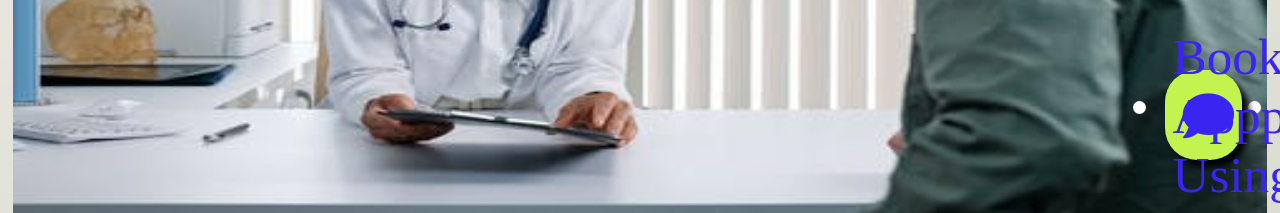
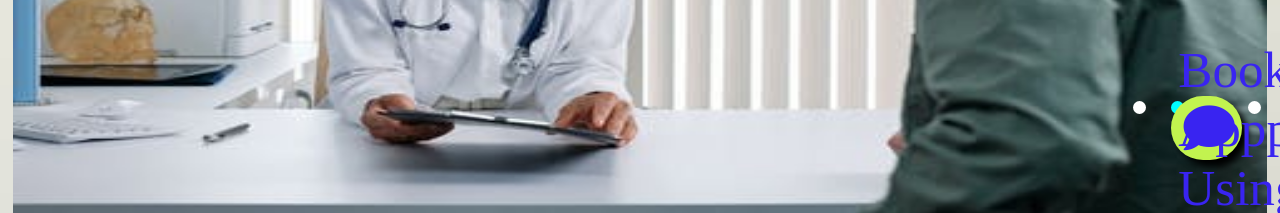
Before and after one commit to Ruchika-Sehgal/Ruchika-Sehgal-Azure-Project-HealthBot, a plain HTML site: page index.html in a window 1280 px wide. Shown: the part 589-802 px from the top of the page. Drawn offline with nearby package versions, Linux system fonts and the light colour scheme; a script that the page names is missing.

Commit message:
Update styles.css

```diff
--- a/styles.css
+++ b/styles.css
@@ -269,18 +269,18 @@ footer{
     background-color:#fff;
 }
 .chatIcon{
-    position: fixed;
+   position: fixed;
     bottom: 4vw;
-    right:3vw;
-    background-color:rgb(194, 243, 79);
-    width:6vw;
-    border-radius:2rem;
-    display:flex;
+    right: 3vw;
+    background-color: rgb(194, 243, 79);
+    width: 5.5vw;
+    border-radius: 11rem;
+    display: flex;
     align-items: center;
-    height:7vw;
+    height: 5vw;
     font-size: 4vw;
     box-shadow: 0.5vw 0.5vw 0.6vw black;
-    color:rgb(57, 36, 241);
+    color: rgb(57, 36, 241);
 }
 .chat > #web-chat{
     position:fixed;
```
